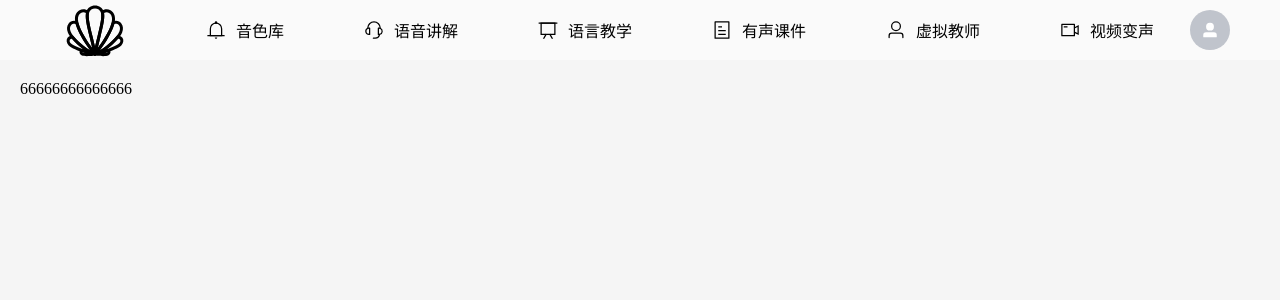
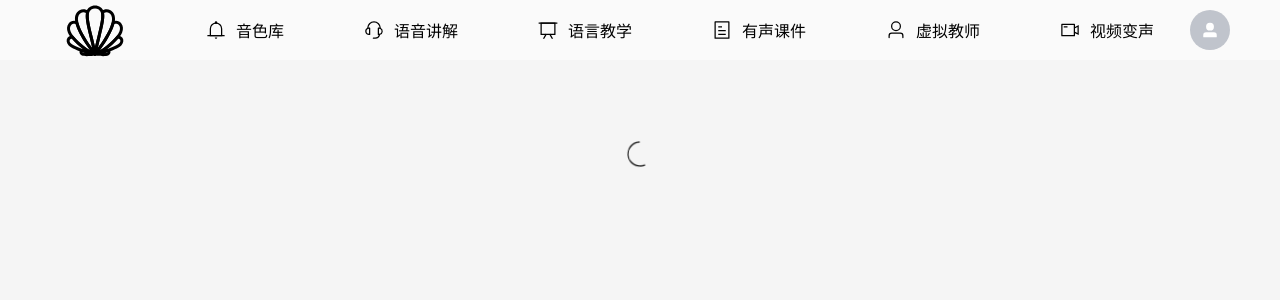
Before and after one commit to Demonor-alt/Sound, a Vue app: page /#/voice in a window 1280 px wide. Shown: the top 300 px of the page. Built offline with nearby package versions, Linux system fonts and the light colour scheme.

Commit message:
加载样式

```diff
--- a/src/views/Voice.vue
+++ b/src/views/Voice.vue
@@ -1 +1,57 @@
-<template>66666666666666</template>
+<template>
+    <el-table v-loading="loading" :data="tableData" style="width: 100%" class="custom-loading-table">
+        <el-table-column prop="date" label="Date" width="180" />
+        <el-table-column prop="name" label="Name" width="180" />
+        <el-table-column prop="address" label="Address" />
+    </el-table>
+</template>
+
+<script lang="ts" setup>
+import { ref } from 'vue'
+
+const loading = ref(true)
+
+const tableData = [
+    {
+        date: '2016-05-02',
+        name: 'John Smith',
+        address: 'No.1518,  Jinshajiang Road, Putuo District',
+    },
+    {
+        date: '2016-05-04',
+        name: 'John Smith',
+        address: 'No.1518,  Jinshajiang Road, Putuo District',
+    },
+    {
+        date: '2016-05-01',
+        name: 'John Smith',
+        address: 'No.1518,  Jinshajiang Road, Putuo District',
+    },
+]
+</script>
+
+<style>
+.custom-loading-table .el-loading-mask {
+    background-color: #f5f5f5 !important;
+}
+
+.custom-loading-table .el-loading-spinner .path {
+    stroke: black !important;
+}
+
+.custom-loading-table .el-loading-spinner svg {
+    width: 30px !important;
+    height: 30px !important;
+    animation: rotating 2s linear infinite;
+}
+
+@keyframes rotating {
+    from {
+        transform: rotate(0deg);
+    }
+
+    to {
+        transform: rotate(360deg);
+    }
+}
+</style>
```
